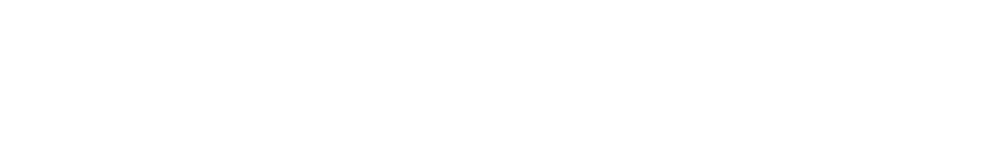
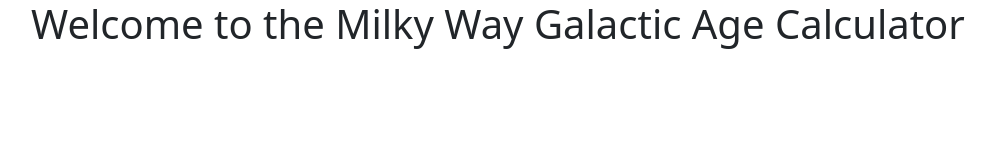
Before and after one commit to RosarioRu/galactic-age-calculator, a website built with webpack: page src/index.html in a window 1280 px wide. Shown: the whole page, without its empty margins (51-1046 px from the left). Built offline with nearby package versions, Linux system fonts and the light colour scheme.

Commit message:
Add some basic html elements to html file including a container and jumbotron div.

```diff
--- a/src/index.html
+++ b/src/index.html
@@ -1,9 +1,13 @@
 <!DOCTYPE html>
 <html>
 <head>
-  <title>TEMPLATE</title>
+  <title>Galactic Age Calculator</title>
 </head>
 <body>
-
+  <div class="container">
+    <div class="jumbotron">
+      <h1>Welcome to the Milky Way Galactic Age Calculator</h1>
+    </div>
+  </div>
 </body>
 </html>
```
